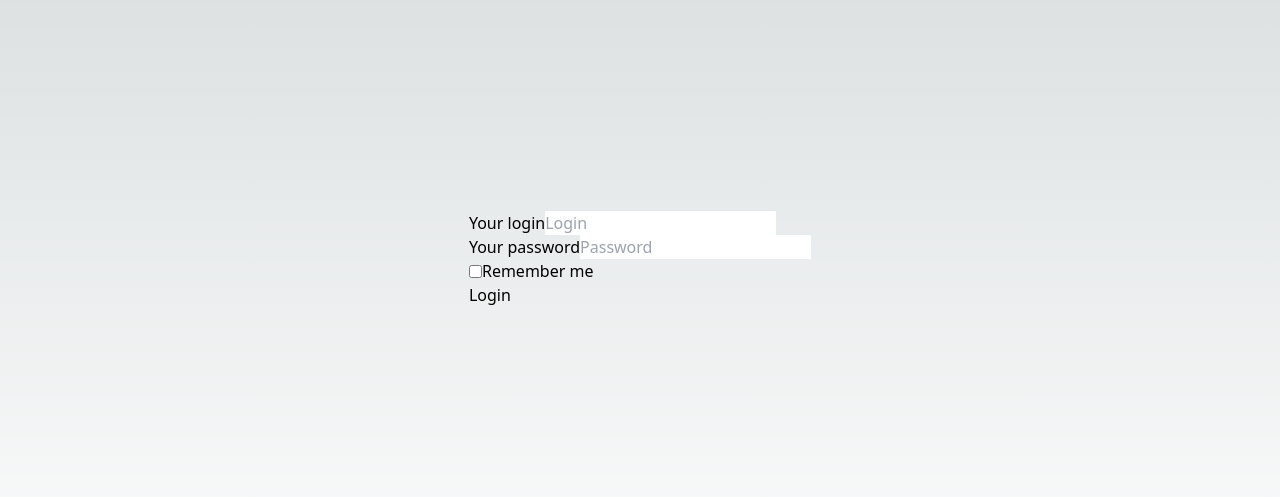
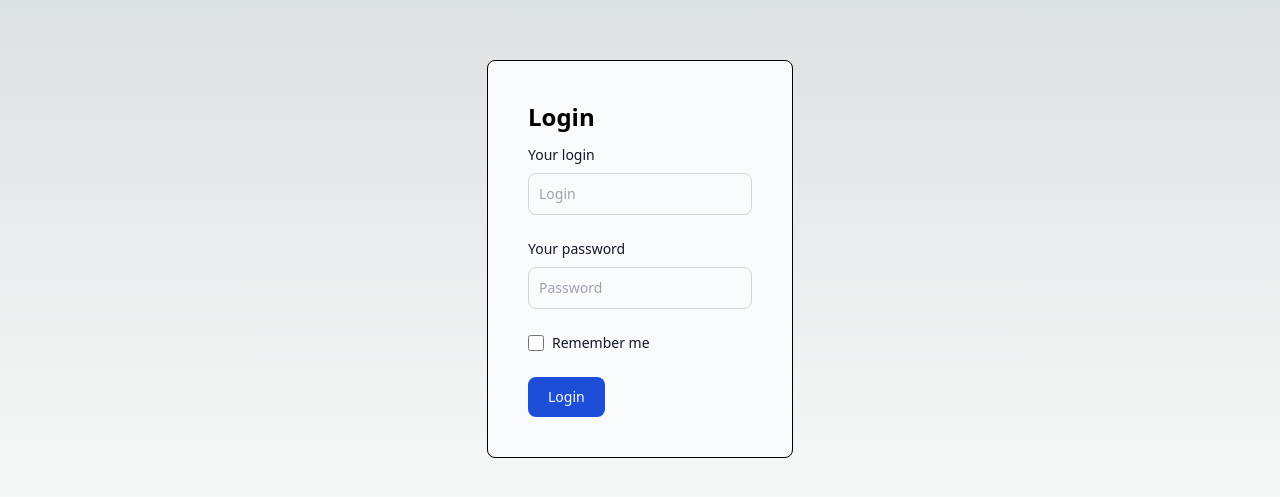
Before and after one commit to Sergeew-K-V/cartographers_client, a Next.js app: page / in a window 1280 px wide. Shown: the part 141-638 px from the top of the page. Built offline with nearby package versions, Linux system fonts and the light colour scheme.

Commit message:
refactor: tailwind config

```diff
--- a/features/Login/ui/LoginForm.tsx
+++ b/features/Login/ui/LoginForm.tsx
@@ -13,6 +13,7 @@ const LoginForm = (): JSX.Element => {
 
   return (
     <form className="p-10 bg-slate-50 border-black border rounded-lg ">
+      <h1 className="font-bold text-2xl mb-3">Login</h1>
       <Input
         labelText={'Your login'}
         placeholder={'Login'}
--- a/tailwind.config.js
+++ b/tailwind.config.js
@@ -1,15 +1,18 @@
 /** @type {import('tailwindcss').Config} */
+import colors from 'tailwindcss/colors';
+
 module.exports = {
   content: [
-    './pages/**/*.{js,ts,jsx,tsx,mdx}',
-    './components/**/*.{js,ts,jsx,tsx,mdx}',
+    './features/**/*.{js,ts,jsx,tsx,mdx}',
+    './entities/**/*.{js,ts,jsx,tsx,mdx}',
+    './shared/**/*.{js,ts,jsx,tsx,mdx}',
     './app/**/*.{js,ts,jsx,tsx,mdx}',
   ],
   theme: {
     extend: {
       colors: {
-        'primary-color': '#06b6d4',
-        'secondary-color': '#60a5fa',
+        primary: colors.blue,
+        secondary: colors.gray,
       },
     },
   },
```
